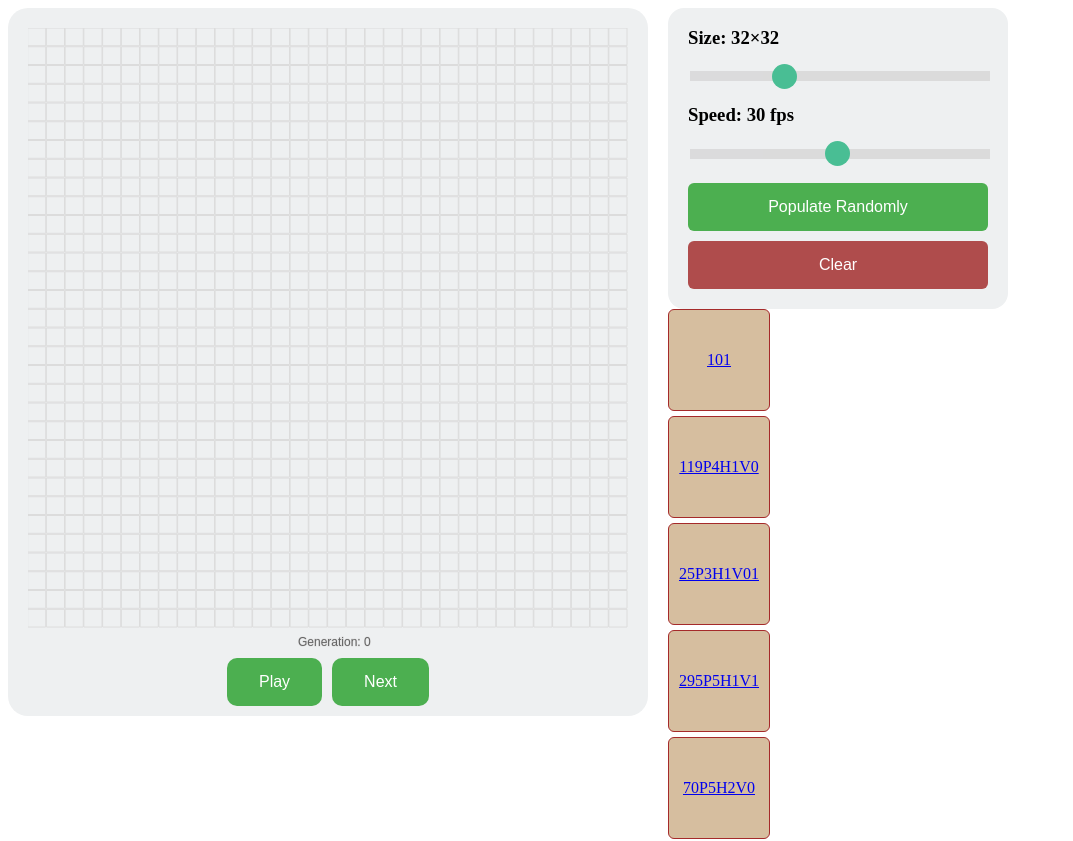
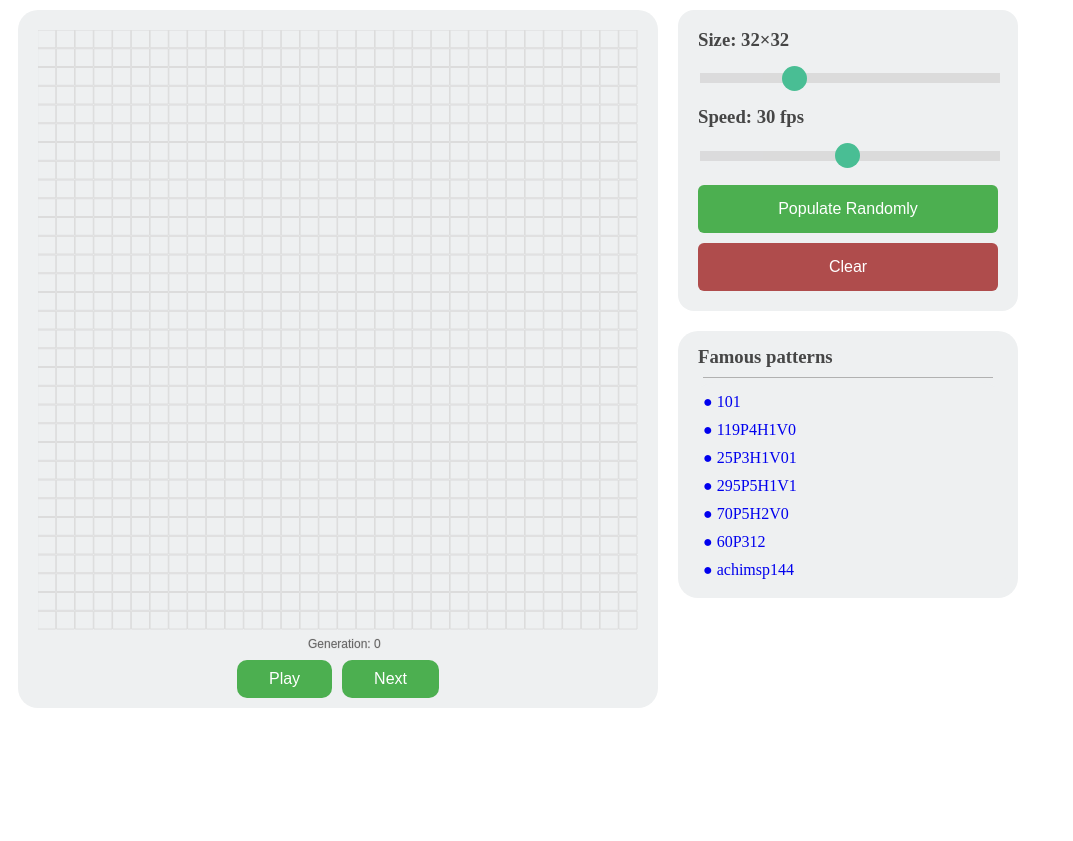
Before and after one commit to erraydin/Game-of-Life, a React (Create React App) app: page / in a window 1280 px wide. Shown: the top 841 px of the page, without its empty margins (0-1073 px from the left). After the commit the page ends 800 px from the top, so only its background shows below. Built offline with nearby package versions, Linux system fonts and the light colour scheme.

Commit message:
styling for patterns

```diff
--- a/src/components/Controls/Controls.module.css
+++ b/src/components/Controls/Controls.module.css
@@ -18,7 +18,7 @@
     background-color: #4CAF50;
     border: none;
     color: white;
-    padding: 15px 32px;
+    padding: 10px 32px;
     text-align: center;
     text-decoration: none;
     display: inline-block;
--- a/src/components/Main/Main.module.css
+++ b/src/components/Main/Main.module.css
@@ -1,4 +1,5 @@
 .mainContainer {
+    margin: 10px 10px;
     display: flex;
     flex-direction: row;
 }
--- a/src/components/Main/Main.tsx
+++ b/src/components/Main/Main.tsx
@@ -60,6 +60,7 @@ const Main = () => {
                 <Controls myP5={myP5} playing={playing} setPlaying={setPlaying} />
             </div>
             <div className={classes.column}>
+
                 <Preferences myP5={myP5} size={size} setSize={setSize} setPlaying={setPlaying} />
                 <Patterns />
             </div>
--- a/src/components/Patterns/Patterns.module.css
+++ b/src/components/Patterns/Patterns.module.css
@@ -1,17 +1,79 @@
-.row {
+.patterns {
+    border-radius: 20px;
+    margin-top: 20px;
+    overflow-y: auto;
+    padding: 10px;
+    background: #eef0f1;
+    display: flex;
     flex-direction: column;
-    justify-content: space-evenly;
-    display: flex;
 }
 
-.patternCard {
-    cursor: pointer;
-    text-align: center;
-    border: solid 1px brown;
-    border-radius: 6px;
-    margin-bottom: 5px;
-    width: 100px;
-    height: 100px;
-    background-color: rgb(214, 190, 159);
-    line-height: 100px;
+.container {
+    border-radius: 20px;
+    overflow-y: auto;
+    padding: 5px;
+    background: #eef0f1;
+    display: flex;
+    flex-direction: column;
+    height: 200px;
 }
+
+.innerContainer {
+    border-radius: 20px;
+    height: 100%;
+    padding: 5px;
+    background: #eef0f1;
+    display: flex;
+    flex-direction: column;
+}
+
+.patternItem {
+    border-radius: 5px;
+    padding: 5px;
+    text-decoration: none;
+}
+
+.title {
+    color: rgb(70, 70, 70);
+    margin-top: 5px;
+    margin-bottom: 0.5em;
+    padding-left: 10px;
+}
+
+hr {
+    border: none;
+    border-bottom: 1px solid rgb(177, 177, 177);
+    margin: 0 15px;
+}
+
+a:visited {
+    color: black;
+}
+
+.selected {
+    background-color: rgb(207, 207, 207);
+}
+
+/* width */
+
+::-webkit-scrollbar {
+    width: 5px;
+}
+
+/* Track */
+
+::-webkit-scrollbar-track {
+    background: #f1f1f1;
+}
+
+/* Handle */
+
+::-webkit-scrollbar-thumb {
+    background: #888;
+}
+
+/* Handle on hover */
+
+::-webkit-scrollbar-thumb:hover {
+    background: #555;
+}
--- a/src/components/Patterns/Patterns.tsx
+++ b/src/components/Patterns/Patterns.tsx
@@ -1,21 +1,26 @@
 import { patternList } from "../../p5/presets";
 import classes from "./Patterns.module.css";
-import { Link } from "react-router-dom";
+import { NavLink } from "react-router-dom";
 
 
 const Patterns = () => {
 
     return (
-        <div className={classes.row}>
-            {patternList.map((pattern, index) => {
-                return (
-                    <Link key={index} to={"/pattern/" + pattern}>
-                        <div className={classes.patternCard}>{pattern}</div>
-                    </Link>
-                )
-            })}
+        <div className={classes.patterns}>
+            <h3 className={classes.title}>Famous patterns</h3>
+            <hr />
+            <div className={classes.container}>
+                <div className={classes.innerContainer}>
+                    {patternList.map((pattern, index) => {
+                        return (
+                            <NavLink activeClassName={classes.selected} className={classes.patternItem} key={index} to={"/pattern/" + pattern}>
+                                <div >● {pattern}</div>
+                            </NavLink>
+                        )
+                    })}
+                </div>
+            </div>
         </div>
-
     );
 }
 
--- a/src/components/Preferences/Preferences.module.css
+++ b/src/components/Preferences/Preferences.module.css
@@ -42,6 +42,10 @@
 
 .clearButton:hover {
     background-color: #bd6262;
+}
+
+h3 {
+    color: rgb(70, 70, 70);
 }
 
 .slider {
```
